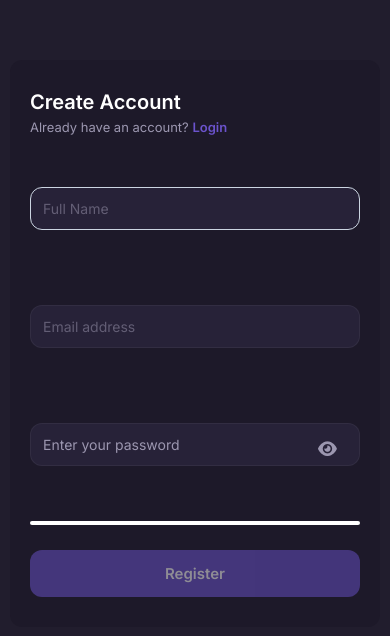
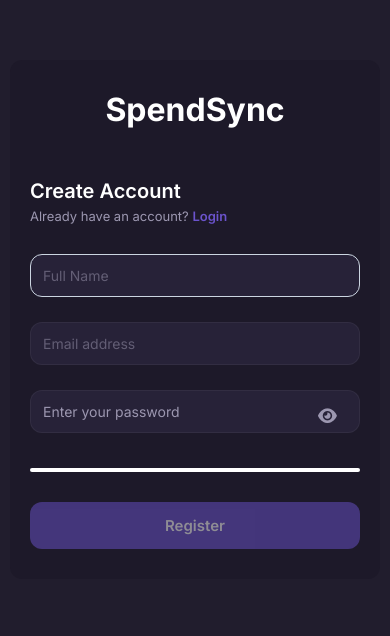
Before and after one commit to VinayashreePatanakar/expense-tracker-frontend, a React (Vite) app: page / in a window 390 px wide. Both pictures are taken after a click on the element "Register". Shown: the top 636 px of the page. Built offline with nearby package versions, Linux system fonts and the light colour scheme.

Commit message:
latest update

```diff
--- a/src/App.css
+++ b/src/App.css
@@ -810,7 +810,7 @@ button, input, select {
 }
 
 .auth-form-header {
-  margin-bottom: 32px;
+  margin-bottom: 10px;
 }
 
 .auth-form-header h2 {
@@ -2817,7 +2817,7 @@ z-index: 9999;
   font-weight: 600;
   cursor: pointer;
   transition: background-color 0.2s;
-  margin-top: 5px;
+  margin-top: 20px;
   }
 
   .auth-btn:hover {
@@ -2871,6 +2871,10 @@ z-index: 9999;
 }
 
 /* FORM FIELDS STACK */
+.mobile-brand-name {
+  display: none;
+}
+
 .auth-fields-stack {
   display: flex;
   flex-direction: column;
@@ -3356,6 +3360,7 @@ z-index: 9999;
   .social-auth-row {
     flex-direction: column; /* Stack Google/Apple buttons */
     gap: 10px;
+    margin-top: -20px;
   }
 
   .social-auth-row button {
@@ -3368,6 +3373,19 @@ z-index: 9999;
 ========================= */
 
 @media (max-width: 480px) {
+  .mobile-brand-name {
+    display: block;
+    font-size: 32px;
+    font-weight: 800;
+    text-align: center;
+    margin-bottom: 50px;
+    color: var(--text-main);
+  }
+
+  .register-btn{
+    margin-top: 10px;
+  }
+
   .sidebar.open {
     width: 100%;
   }
@@ -3787,7 +3805,10 @@ border-radius: 10px;
 
   .input-group{
      margin-top: 20px;
-     margin-bottom: 20px;
+  }
+
+  .input-group-login-register{
+     margin-bottom: -30px;
   }
 
   .password-wrapper input{
@@ -3862,4 +3883,8 @@ border-radius: 10px;
   .strength-text {
     font-size: 11px;
   }
-}
+
+  .strength-bar {
+    margin-top: 45px;
+  }
+}
--- a/src/components/Login.jsx
+++ b/src/components/Login.jsx
@@ -118,6 +118,7 @@ const Login = ({ setUser, switchToRegister  }) => {
 
         {/* RIGHT SIDE: AUTHENTICATION FORM */}
         <div className="auth-form-side">
+          <div className="mobile-brand-name">SpendSync</div>
           <div className="auth-form-header">
             <h2>Welcome Back</h2>
             <p className="switch-text">
@@ -126,7 +127,7 @@ const Login = ({ setUser, switchToRegister  }) => {
           </div>
 
           <div className="auth-fields-stack">
-            <div className="input-group">
+            <div className="input-group input-group-login-register">
               <input
                 type="email"
                 required
@@ -137,7 +138,7 @@ const Login = ({ setUser, switchToRegister  }) => {
               />
             </div>
 
-            <div className="input-group password-group">
+            <div className="input-group password-group input-group-login-register">
               <div className="password-wrapper">
                 <input
                   type={showPassword ? "text" : "password"}
--- a/src/components/Register.jsx
+++ b/src/components/Register.jsx
@@ -112,6 +112,7 @@ const Register = ({ setUser, switchToLogin }) => {
 
         {/* RIGHT SIDE: AUTHENTICATION FORM */}
         <div className="auth-form-side">
+          <div className="mobile-brand-name">SpendSync</div>
           <div className="auth-form-header">
             <h2>Create Account</h2>
             <p className="switch-text">
@@ -120,7 +121,7 @@ const Register = ({ setUser, switchToLogin }) => {
           </div>
 
           <form onSubmit={handleRegister} className="auth-fields-stack">
-            <div className="input-group">
+            <div className="input-group input-group-login-register">
               <input
                 type="text"
                 value={name}
@@ -138,7 +139,7 @@ const Register = ({ setUser, switchToLogin }) => {
               )}
             </div>
 
-            <div className="input-group">
+            <div className="input-group input-group-login-register">
               <input
                 type="email"
                 value={email}
@@ -155,7 +156,7 @@ const Register = ({ setUser, switchToLogin }) => {
               )}
             </div>
 
-            <div className="input-group password-group">
+            <div className="input-group password-group input-group-login-register">
               <div className="password-wrapper">
                 <input
                   type={showPassword ? "text" : "password"}
@@ -193,7 +194,7 @@ const Register = ({ setUser, switchToLogin }) => {
               )}
             </div>
 
-            <button className="auth-btn" type="submit" disabled={loading || Object.keys(errors).length > 0}>
+            <button className="auth-btn register-btn" type="submit" disabled={loading || Object.keys(errors).length > 0}>
               {loading ? "Creating account..." : "Register"}
             </button>
           </form>
```
